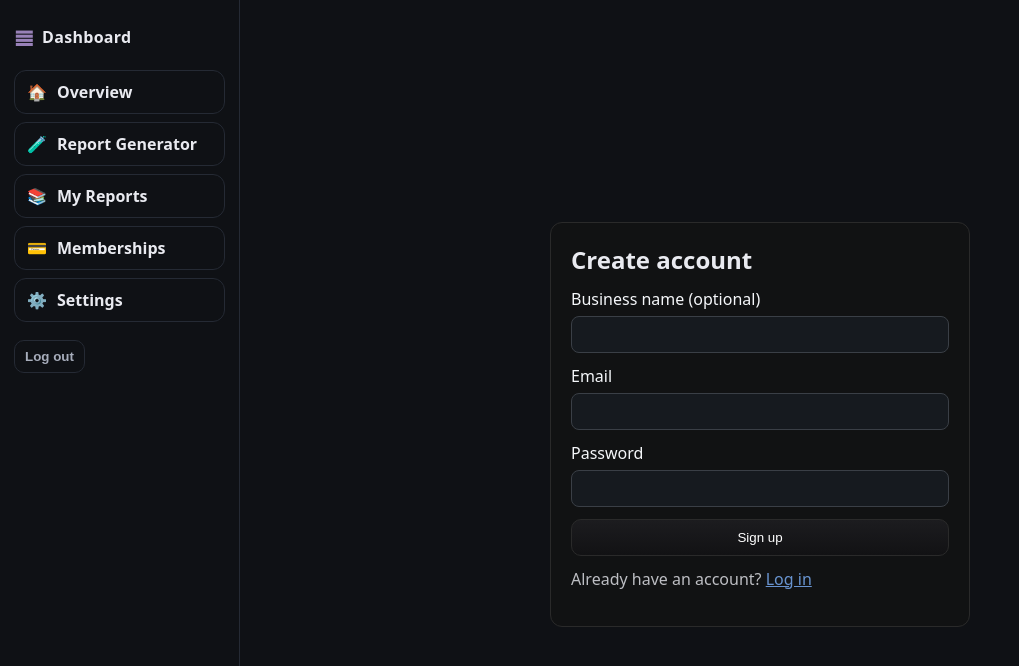
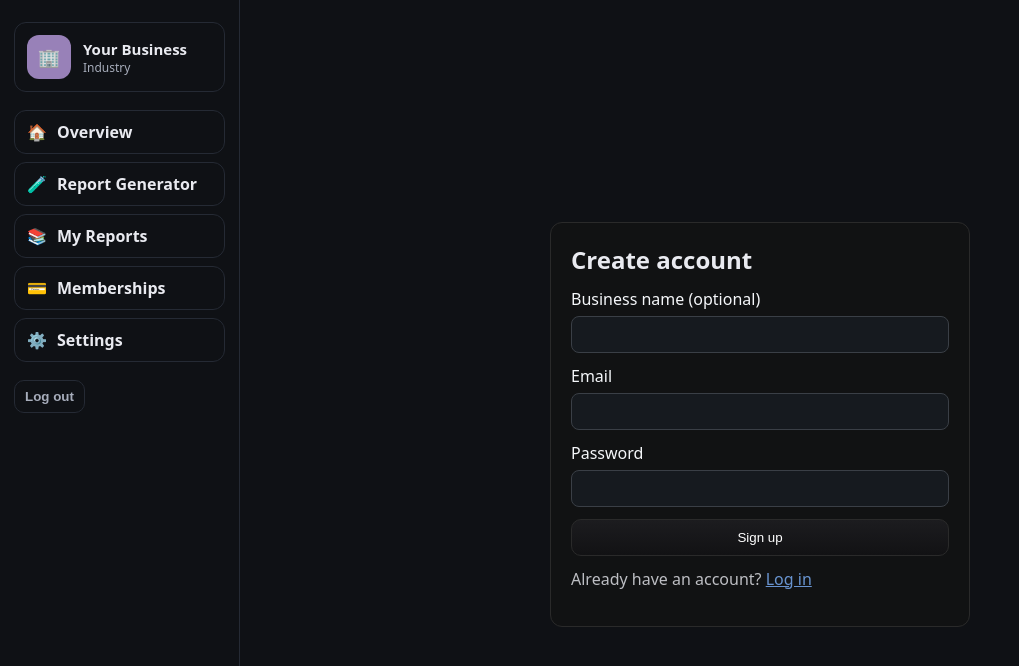
Before and after one commit to enrich-t/enrich_app, a Next.js app: page /signup in a window 1280 px wide. Shown: the top 666 px of the page, without its empty margins (0-1019 px from the left). Built offline with nearby package versions, Linux system fonts and the light colour scheme.

Commit message:
feat(ui): enhance sidebar header with business logo, name, industry, and credits

```diff
--- a/components/Sidebar.tsx
+++ b/components/Sidebar.tsx
@@ -1,8 +1,10 @@
 'use client';
 
-import React from 'react';
+import React, { useEffect, useState } from 'react';
 import Link from 'next/link';
 import { usePathname } from 'next/navigation';
+import { apiFetch } from './api';
+import { getToken } from './auth';
 
 const colors = {
   brand: '#9881b8',
@@ -12,36 +14,101 @@ const colors = {
   activeBg: '#2b2437',
 };
 
+type Profile = {
+  business_name?: string;
+  industry?: string;
+  brand_primary_color?: string;
+  brand_secondary_color?: string;
+  logo_url?: string;
+  credits_remaining?: number;
+};
+
 type Item = { href: string; icon: string; label: string };
 
 const NAV: Item[] = [
   { href: '/dashboard',  icon: '🏠', label: 'Overview' },
   { href: '/generate',   icon: '🧪', label: 'Report Generator' },
   { href: '/my-reports', icon: '📚', label: 'My Reports' },
-  // renamed here ↓
   { href: '/ai-tokens',  icon: '💳', label: 'Memberships' },
   { href: '/settings',   icon: '⚙️', label: 'Settings' },
 ];
 
 export default function Sidebar() {
   const pathname = usePathname();
+  const [profile, setProfile] = useState<Profile | null>(null);
+
+  useEffect(() => {
+    const load = async () => {
+      const t = getToken();
+      if (!t) return;
+      try {
+        const r = await apiFetch('/api/auth/me', { method: 'GET', cache: 'no-store' });
+        const txt = await r.text();
+        let j: any = null;
+        try { j = JSON.parse(txt); } catch {}
+        if (r.ok) setProfile(j?.profile || {});
+      } catch { /* ignore */ }
+    };
+    load();
+  }, []);
 
   return (
     <>
+      {/* Header with business info */}
+      <Link href="/profile" style={{ textDecoration: 'none', color: 'inherit' }}>
         <div
           style={{
             display: 'flex',
             alignItems: 'center',
-          gap: 8,
-          fontWeight: 800,
-          letterSpacing: 0.3,
+            gap: 12,
+            padding: '12px',
+            borderRadius: 12,
+            border: `1px solid ${colors.border}`,
             marginBottom: 18,
+            cursor: 'pointer',
           }}
         >
-        <span style={{ color: colors.brand, fontSize: 22 }}>𝌆</span>
-        <div>Dashboard</div>
+          <div
+            style={{
+              width: 44,
+              height: 44,
+              borderRadius: 12,
+              background: profile?.brand_primary_color || colors.brand,
+              display: 'grid',
+              placeItems: 'center',
+              color: '#fff',
+              fontWeight: 900,
+              fontSize: 18,
+              overflow: 'hidden',
+            }}
+          >
+            {profile?.logo_url ? (
+              <img
+                src={profile.logo_url}
+                alt="logo"
+                style={{ width: '100%', height: '100%', objectFit: 'cover', borderRadius: 12 }}
+              />
+            ) : (
+              (profile?.business_name?.[0] || '🏢')
+            )}
           </div>
+          <div style={{ flex: 1 }}>
+            <div style={{ fontWeight: 900, fontSize: 15 }}>
+              {profile?.business_name || 'Your Business'}
+            </div>
+            <div style={{ color: colors.sub, fontSize: 12 }}>
+              {profile?.industry || 'Industry'}
+            </div>
+            {profile?.credits_remaining !== undefined && (
+              <div style={{ marginTop: 2, fontSize: 12, color: colors.sub }}>
+                {profile.credits_remaining} credits left
+              </div>
+            )}
+          </div>
+        </div>
+      </Link>
 
+      {/* Nav */}
       <nav style={{ display: 'grid', gap: 8 }}>
         {NAV.map((item) => {
           const active = pathname === item.href;
@@ -73,6 +140,7 @@ export default function Sidebar() {
         })}
       </nav>
 
+      {/* Logout */}
       <div style={{ marginTop: 18 }}>
         <button
           onClick={() => {
```
Lines whose indentation alone changed are shown as unchanged.
